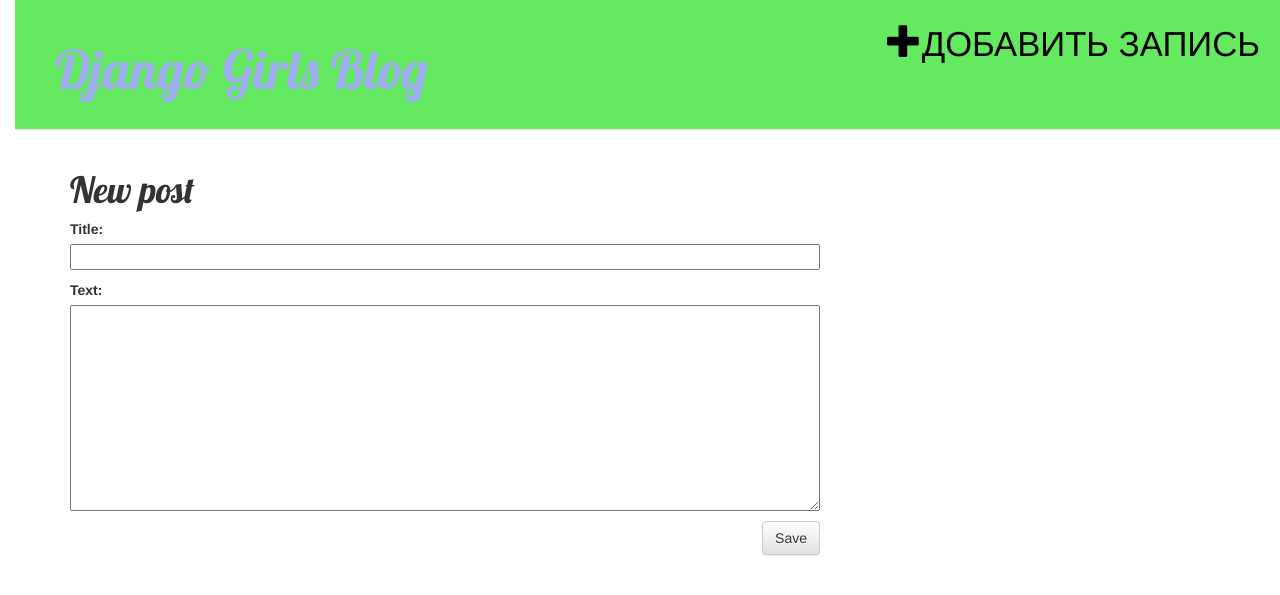
After one commit to vit037/my-first-blog, a Django app: page /post/new/ in a window 1280 px wide. The commit adds this page. Shown: the top 595 px of the page. Run offline with Django 3.2, Linux system fonts and the light colour scheme; the visitor is signed in with stand-in values (Sample User, id 1); some libraries are stand-ins or nearby versions.

Commit message:
Added views to create/edit blog post inside the site.

```diff
--- /dev/null
+++ b/blog/forms.py
@@ -0,0 +1,9 @@
+from django import forms
+
+from .models import Post
+
+class PostForm(forms.ModelForm):
+
+    class Meta:
+        model = Post
+        fields = ('title', 'text',)
--- a/blog/static/css/blog.css
+++ b/blog/static/css/blog.css
@@ -13,7 +13,7 @@ body {
 }
 
 .page-header h1, .page-header h1 a, .page-header h1 a:visited, .page-header h1 a:active {
-    color: #9b6cd1;
+    color: #9faef0;
     font-size: 40pt;
     text-decoration: none;
 }
@@ -39,10 +39,10 @@ h1, h2, h3, h4 {
 }
 
 .top-menu, .top-menu:hover, .top-menu:visited {
-    color: #60e9dd;
+    color: #000000;
     float: right;
     font-size: 26pt;
-    margin-right: 20px;
+    margin-left: auto;
 }
 
 .post {
--- a/blog/templates/blog/base.html
+++ b/blog/templates/blog/base.html
@@ -9,6 +9,9 @@
     </head>
     <body>
         <div class="page-header">
+            {% if user.is_authenticated %}
+                <a href="{% url 'post_new' %}" class="top-menu"><span class="glyphicon glyphicon-plus"></span>ДОБАВИТЬ ЗАПИСЬ</span></a>
+            {% endif %}
             <h1><a href="/">Django Girls Blog</a></h1>
         </div>
         <div class="content container">
--- a/blog/templates/blog/post_detail.html
+++ b/blog/templates/blog/post_detail.html
@@ -7,6 +7,9 @@
                 {{ post.published_date }}
             </div>
         {% endif %}
+        {% if user.is_authenticated %}
+            <a class="btn btn-default" href="{% url 'post_edit' pk=post.pk %}"><span class="glyphicon glyphicon-pencil"></span></a>
+        {% endif %}
         <h1>{{ post.title }}</h1>
         <p>{{ post.text|linebreaksbr }}</p>
     </div>
--- /dev/null
+++ b/blog/templates/blog/post_edit.html
@@ -0,0 +1,9 @@
+{% extends 'blog/base.html' %}
+
+{% block content %}
+    <h1>New post</h1>
+    <form method="POST" class="post-form">{% csrf_token %}
+        {{ form.as_p }}
+        <button type="submit" class="save btn btn-default">Save</button>
+    </form>
+{% endblock %}
--- a/blog/urls.py
+++ b/blog/urls.py
@@ -4,4 +4,6 @@ from . import views
 urlpatterns = [
     path('', views.post_list, name='post_list'),
     path('post/<int:pk>/', views.post_detail, name='post_detail'),
+    path('post/new/', views.post_new, name='post_new'),
+    path('post/<int:pk>/edit/', views.post_edit, name='post_edit'),
 ]
--- a/blog/views.py
+++ b/blog/views.py
@@ -1,6 +1,8 @@
 from django.shortcuts import render, get_object_or_404
 from .models import Post
 from django.utils import timezone
+from .forms import PostForm
+from django.shortcuts import redirect
 
 # Create your views here.
 def post_list(request):
@@ -10,3 +12,31 @@ def post_list(request):
 def post_detail(request, pk):
     post = get_object_or_404(Post, pk=pk)
     return render(request, 'blog/post_detail.html', {'post': post})
+
+def post_new(request):
+    form = PostForm()
+    if request.method == "POST":
+        form = PostForm(request.POST)
+        if form.is_valid():
+            post = form.save(commit=False)
+            post.author = request.user
+            post.published_date = timezone.now()
+            post.save()
+            return redirect('post_detail', pk=post.pk)
+    else:
+        form = PostForm()
+    return render(request, 'blog/post_edit.html', {'form': form})
+
+def post_edit(request, pk):
+    post = get_object_or_404(Post, pk=pk)
+    if request.method == "POST":
+        form = PostForm(request.POST, instance=post)
+        if form.is_valid():
+            post = form.save(commit=False)
+            post.author = request.user
+            post.published_date = timezone.now()
+            post.save()
+            return redirect('post_detail', pk=post.pk)
+    else:
+        form = PostForm(instance=post)
+    return render(request, 'blog/post_edit.html', {'form': form})
```
